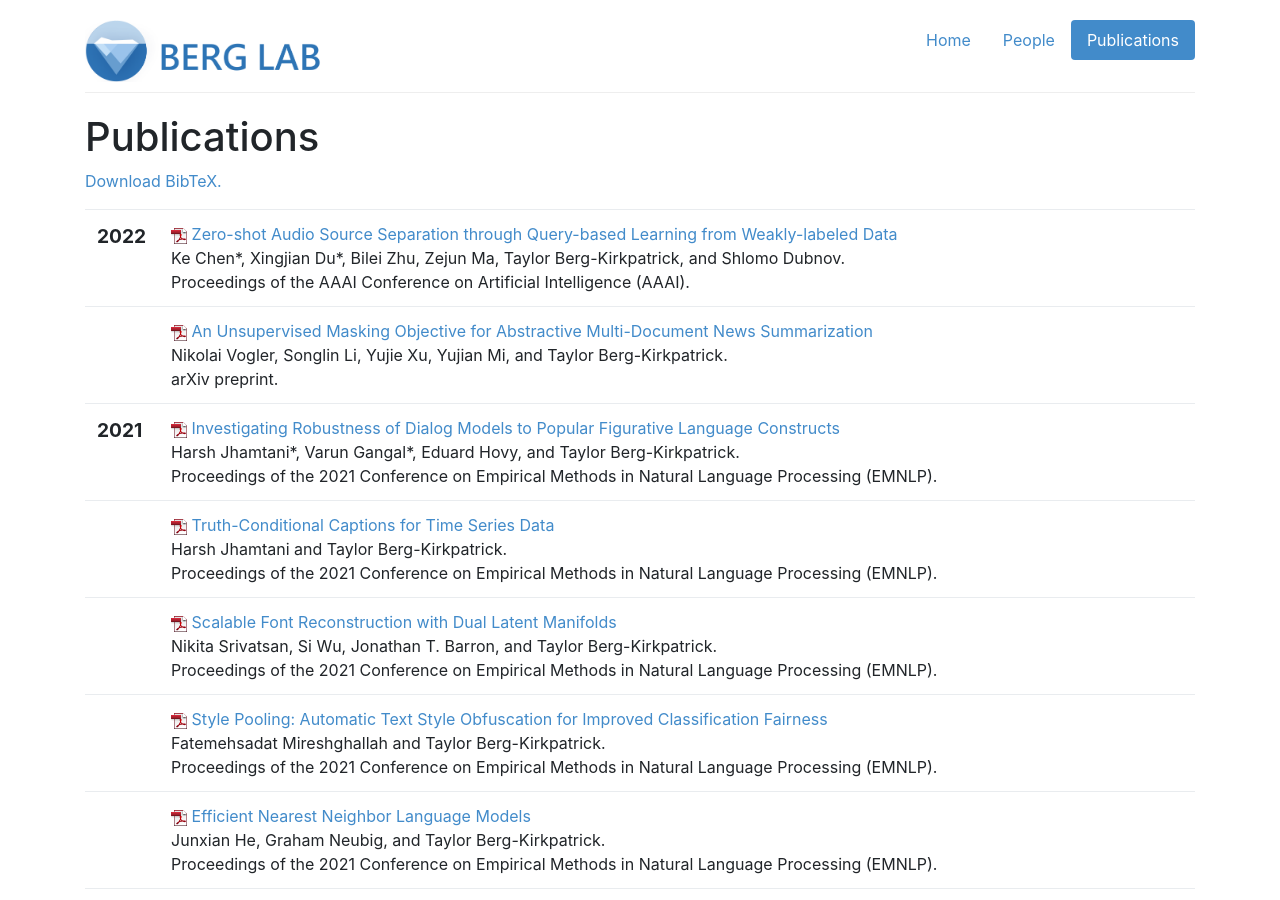
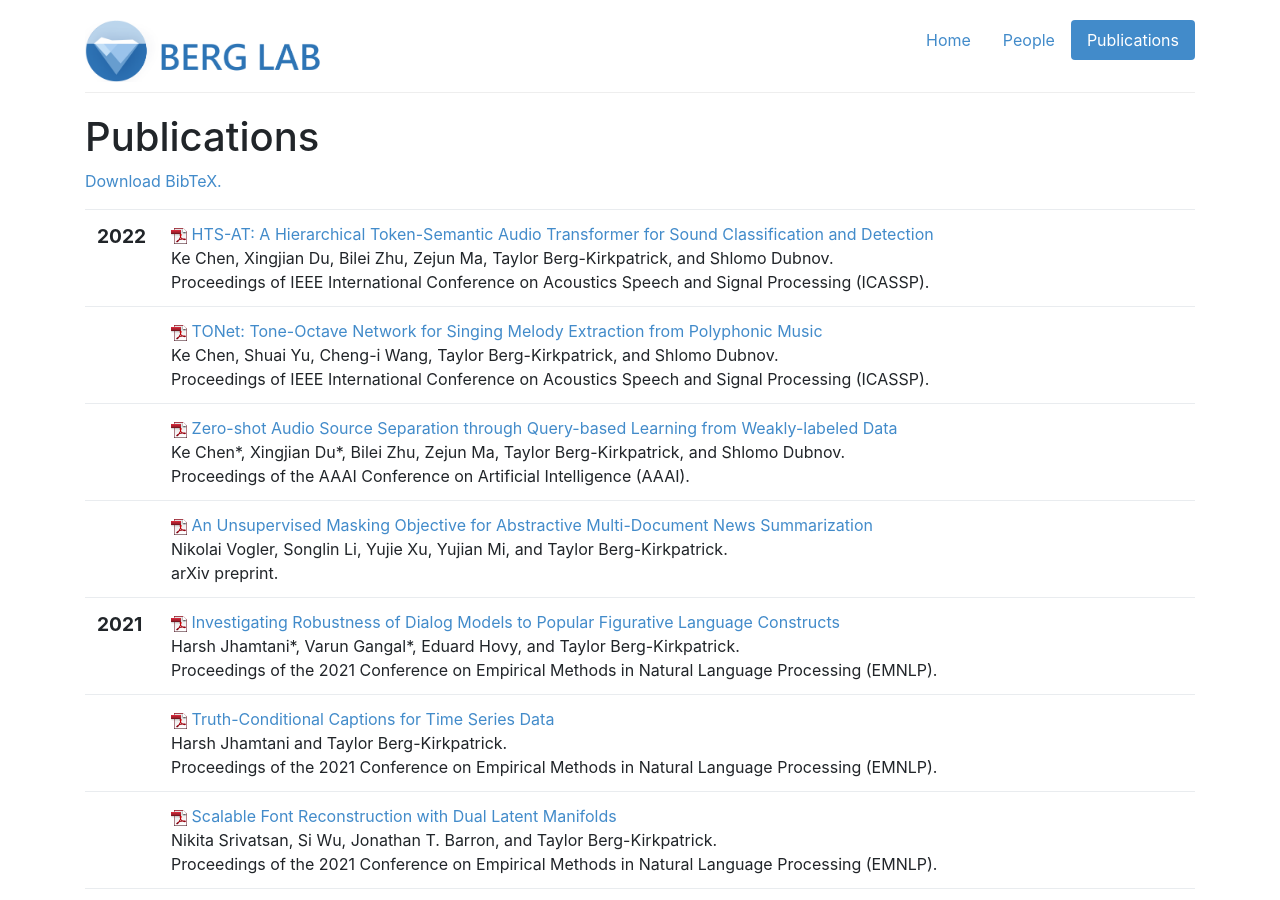
Before and after one commit to icebergnlp/icebergnlp.github.io, a Jekyll site: the page built from publications.html, in a window 1280 px wide and 900 px high. Built offline with Jekyll 4.4.1, drawn with Linux system fonts in a browser that asks for light colours.

Commit message:
Compiling Ke's update

```diff
--- a/_includes/pubs.html
+++ b/_includes/pubs.html
@@ -6,6 +6,50 @@
 			<span class="date">
 
 				<big><strong>2022</strong></big><br />
+
+
+			</span>
+		</td>
+		<td class="publication">
+			<span class="pubtitle">
+					<img src="img/pdficon_small.png" width="16"
+						height="16" alt="PDF" />
+				<a href="https://arxiv.org/pdf/2202.00874.pdf">HTS-AT: A Hierarchical Token-Semantic Audio Transformer for Sound Classification and Detection</a>
+			</span><br />
+			<span class="authors">
+				Ke Chen, Xingjian Du, Bilei Zhu, Zejun Ma, Taylor Berg-Kirkpatrick, and Shlomo Dubnov.
+			</span><br />
+			<span class="venuetype"></span><span class="venue">Proceedings of IEEE International Conference on Acoustics Speech and Signal Processing (ICASSP)</span>.
+			<br />
+			<span class="links">
+			</span>
+		</td>
+	</tr>
+	<tr>
+		<td>
+			<span class="date">
+
+
+			</span>
+		</td>
+		<td class="publication">
+			<span class="pubtitle">
+					<img src="img/pdficon_small.png" width="16"
+						height="16" alt="PDF" />
+				<a href="https://arxiv.org/pdf/2202.00951.pdf">TONet: Tone-Octave Network for Singing Melody Extraction from Polyphonic Music</a>
+			</span><br />
+			<span class="authors">
+				Ke Chen, Shuai Yu, Cheng-i Wang, Taylor Berg-Kirkpatrick, and Shlomo Dubnov.
+			</span><br />
+			<span class="venuetype"></span><span class="venue">Proceedings of IEEE International Conference on Acoustics Speech and Signal Processing (ICASSP)</span>.
+			<br />
+			<span class="links">
+			</span>
+		</td>
+	</tr>
+	<tr>
+		<td>
+			<span class="date">
 
 
 			</span>
```
